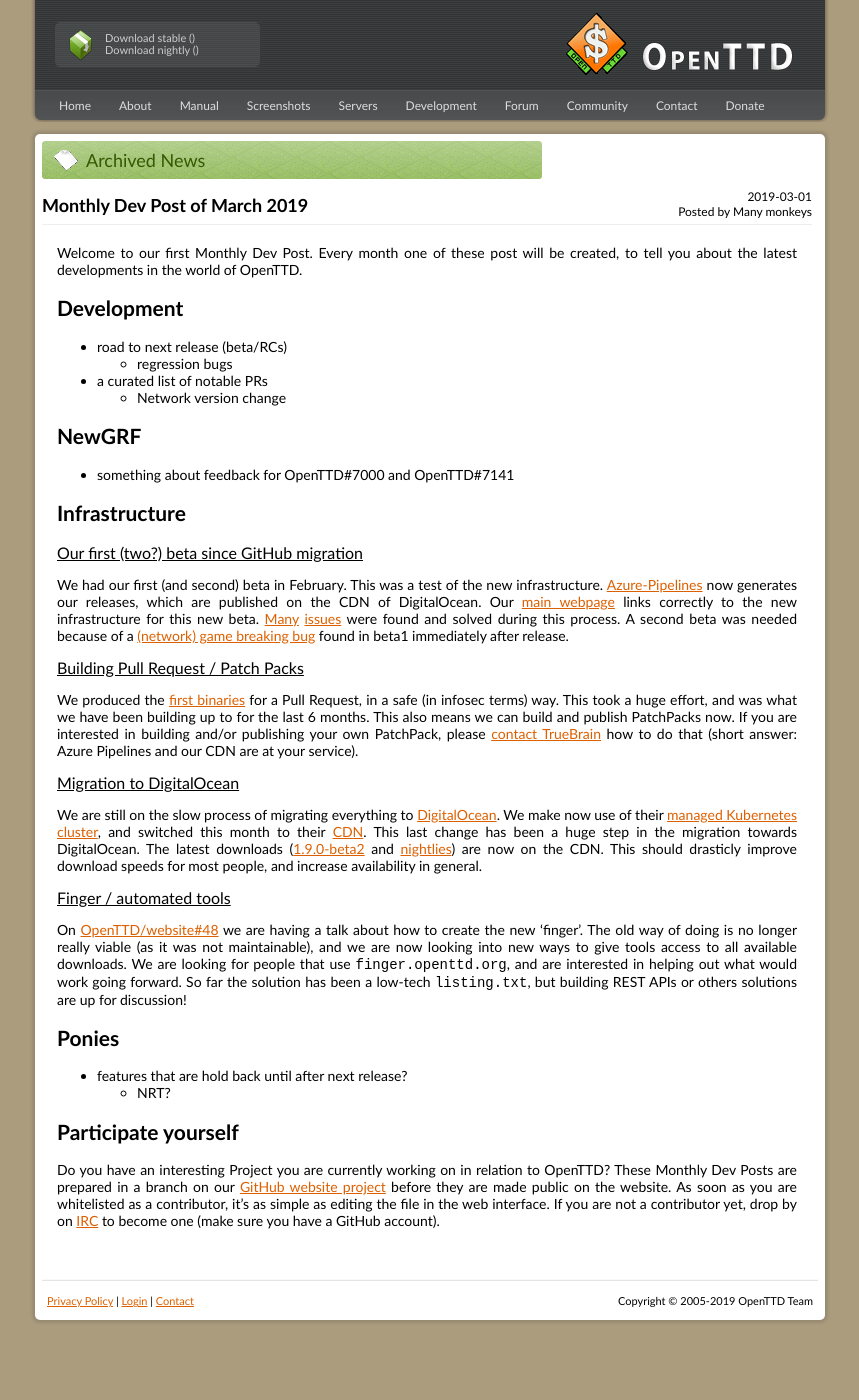
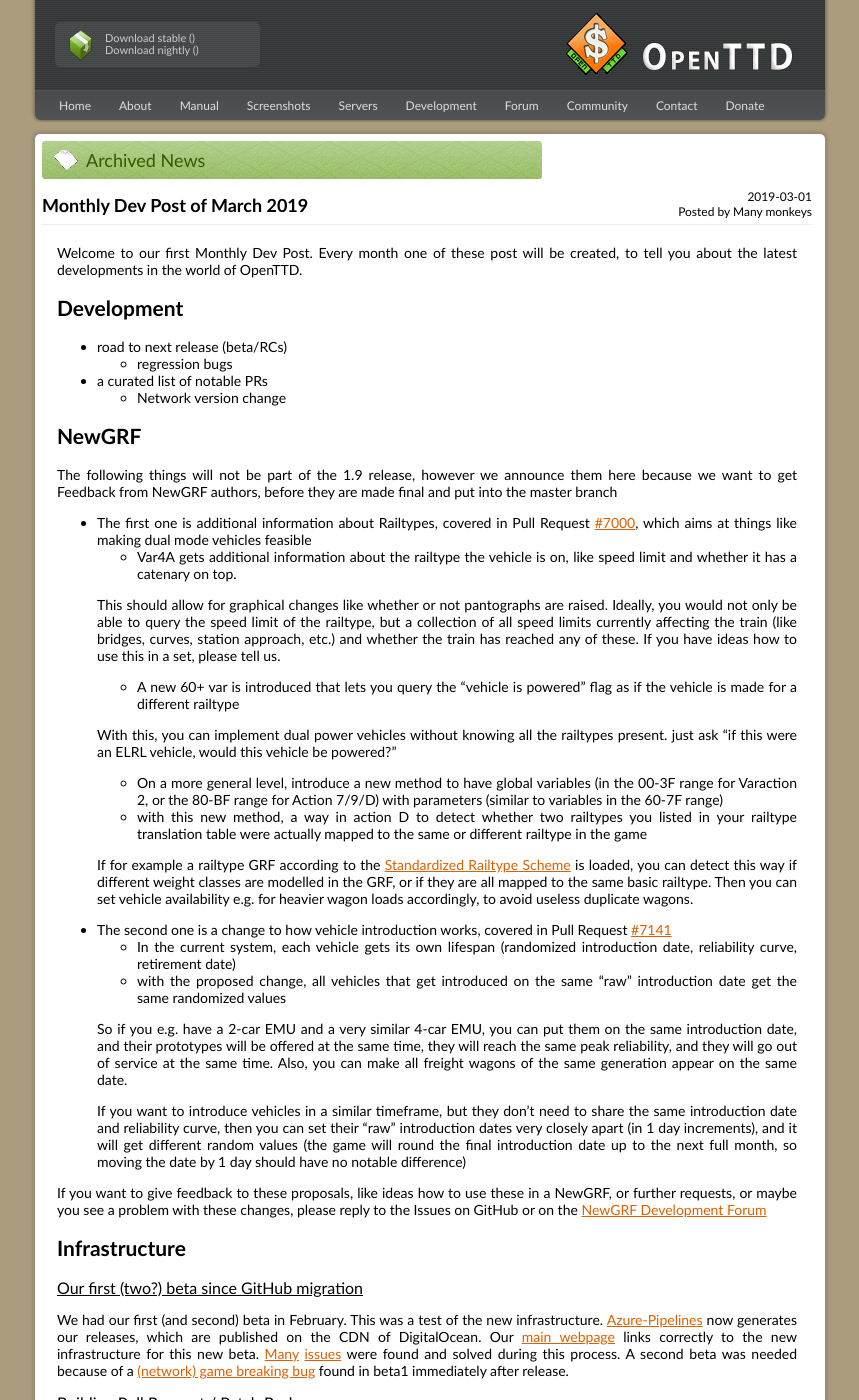
Before and after one commit to OpenTTD/website, a Jekyll site: the page built from _posts/2019-03-01-monthly-dev-post.md, in a window 1280 px wide and 1400 px high. Shown: the whole window, without its empty margins (210-1069 px from the left). Built offline with Jekyll 4.4.1, drawn with Linux system fonts in a browser that asks for light colours.

Commit message:
Update 2019-03-01-monthly-dev-post.md

```diff
--- a/_posts/2019-03-01-monthly-dev-post.md
+++ b/_posts/2019-03-01-monthly-dev-post.md
@@ -15,7 +15,29 @@
 
 ## NewGRF
 
-* something about feedback for OpenTTD#7000 and OpenTTD#7141
+The following things will not be part of the 1.9 release, however we announce them here because we want to get Feedback from NewGRF authors, before they are made final and put into the master branch
+
+* The first one is additional information about Railtypes, covered in Pull Request [#7000](https://github.com/OpenTTD/OpenTTD/pull/7000), which aims at things like making dual mode vehicles feasible
+  - Var4A gets additional information about the railtype the vehicle is on, like speed limit and whether it has a catenary on top.
+
+   This should allow for graphical changes like whether or not pantographs are raised. Ideally, you would not only be able to query the speed limit of the railtype, but a collection of all speed limits currently affecting the train (like bridges, curves, station approach, etc.) and whether the train has reached any of these. If you have ideas how to use this in a set, please tell us.
+  - A new 60+ var is introduced that lets you query the "vehicle is powered" flag as if the vehicle is made for a different railtype
+
+   With this, you can implement dual power vehicles without knowing all the railtypes present. just ask "if this were an ELRL vehicle, would this vehicle be powered?"
+  - On a more general level, introduce a new method to have global variables (in the 00-3F range for Varaction 2, or the 80-BF range for Action 7/9/D) with parameters (similar to variables in the 60-7F range)
+  - with this new method, a way in action D to detect whether two railtypes you listed in your railtype translation table were actually mapped to the same or different railtype in the game
+
+   If for example a railtype GRF according to the [Standardized Railtype Scheme](https://newgrf-specs.tt-wiki.net/wiki/Standardized_Railtype_Scheme) is loaded, you can detect this way if different weight classes are modelled in the GRF, or if they are all mapped to the same basic railtype. Then you can set vehicle availability e.g. for heavier wagon loads accordingly, to avoid useless duplicate wagons.
+* The second one is a change to how vehicle introduction works, covered in Pull Request [#7141](https://github.com/OpenTTD/OpenTTD/pull/7141)
+  - In the current system, each vehicle gets its own lifespan (randomized introduction date, reliability curve, retirement date)
+  - with the proposed change, all vehicles that get introduced on the same "raw" introduction date get the same randomized values
+
+  So if you e.g. have a 2-car EMU and a very similar 4-car EMU, you can put them on the same introduction date, and their prototypes will be offered at the same time, they will reach the same peak reliability, and they will go out of service at the same time.
+  Also, you can make all freight wagons of the same generation appear on the same date.
+
+  If you want to introduce vehicles in a similar timeframe, but they don't need to share the same introduction date and reliability curve, then you can set their "raw" introduction dates very closely apart (in 1 day increments), and it will get different random values (the game will round the final introduction date up to the next full month, so moving the date by 1 day should have no notable difference)
+
+If you want to give feedback to these proposals, like ideas how to use these in a NewGRF, or further requests, or maybe you see a problem with these changes, please reply to the Issues on GitHub or on the [NewGRF Development Forum](https://www.tt-forums.net/viewtopic.php?f=26&t=84875)
 
 ## Infrastructure
 
```
